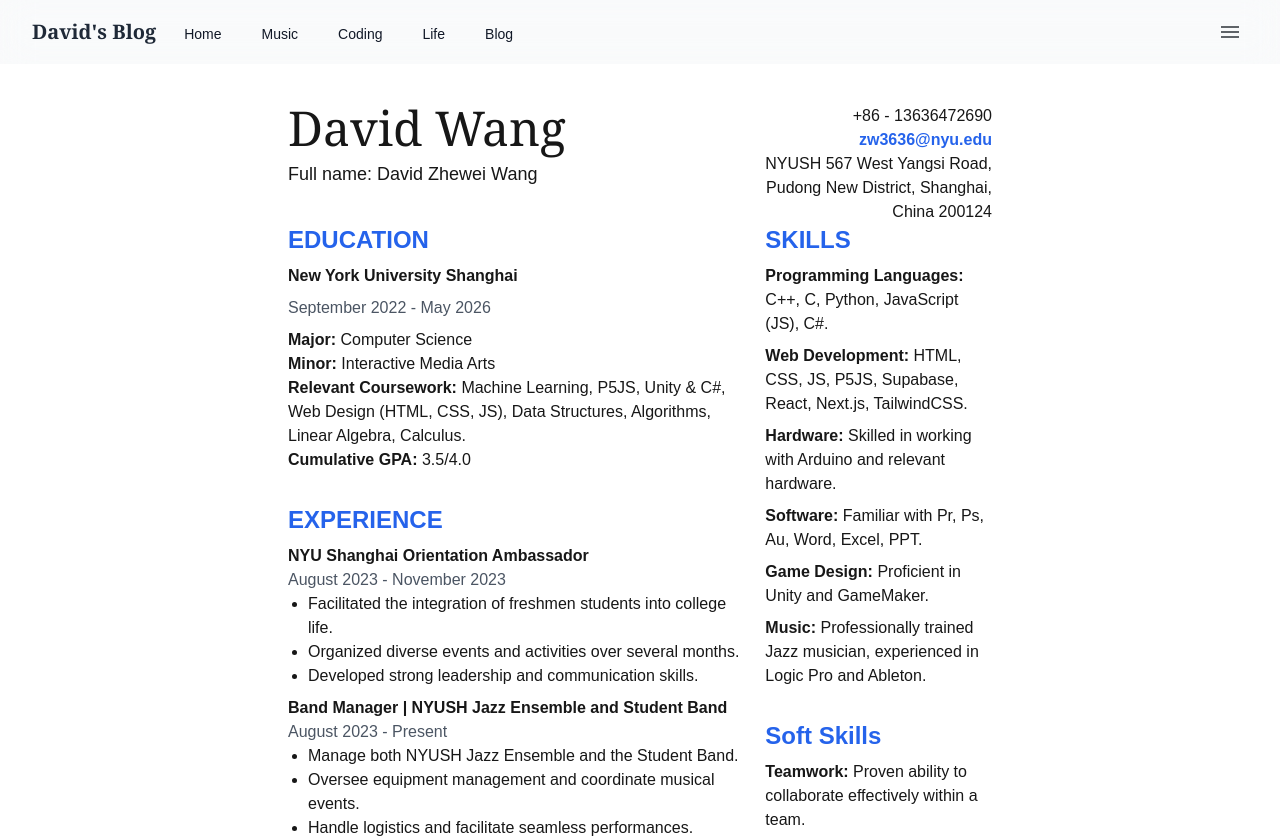
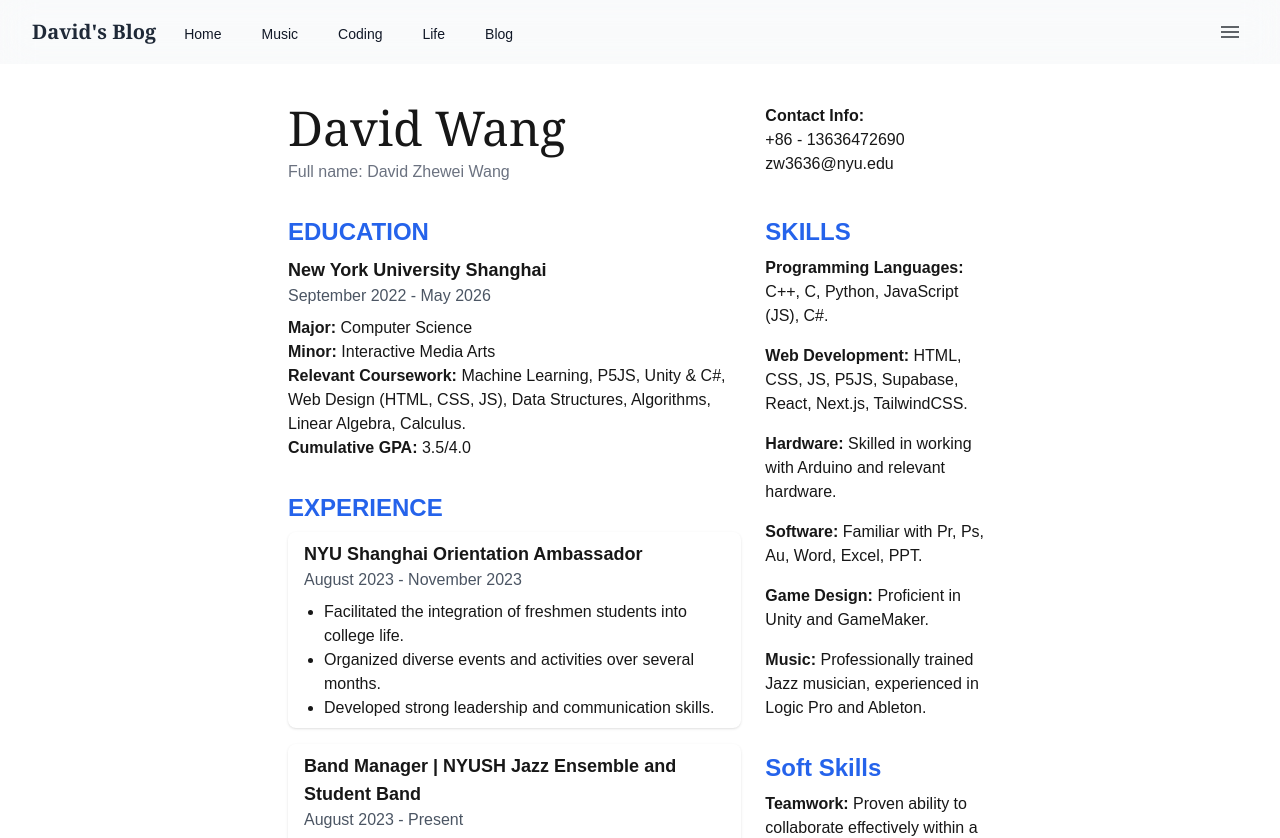
Before and after one commit to WangZhewei1027/david-blog, a Next.js app: page /cv in a window 1280 px wide. Shown: the top 838 px of the page. Built offline with nearby package versions, Linux system fonts and the light colour scheme.

Commit message:
update profile

```diff
--- a/app/cv/page.tsx
+++ b/app/cv/page.tsx
@@ -7,7 +7,7 @@
       <Header />
 
       {/* 主容器 - 左右布局 */}
-      <div className="flex gap-6">
+      <div className="flex gap-6 mt-8">
         {/* 左侧主内容（占比 3） */}
         <div className="w-2/3 space-y-8">
           <Education />
@@ -30,17 +30,16 @@
 function Header() {
   return (
     <div className="flex justify-between items-start gap-6">
-      <div>
+      <div className="w-2/3">
         <h1 className="text-5xl font-serif mb-1">David Wang</h1>
-        <p className="text-lg mt-2">Full name: David Zhewei Wang</p>
+        <p className="text-base text-gray-500 mt-2">
+          Full name: David Zhewei Wang
+        </p>
       </div>
-      <div className="w-1/3 text-right">
-        <p className="text-base m-0">+86 - 13636472690</p>
-        <p className="text-base font-bold text-blue-600 m-0">zw3636@nyu.edu</p>
-        <p className="m-0">
-          NYUSH 567 West Yangsi Road, Pudong New District, Shanghai, China
-          200124
-        </p>
+      <div className="w-1/3 text-left">
+        <strong>Contact Info: </strong>
+        <p className="text-base">+86 - 13636472690</p>
+        <p className="text-base">zw3636@nyu.edu</p>
       </div>
     </div>
   );
@@ -50,9 +49,10 @@
 function Education() {
   return (
     <Section title="EDUCATION">
-      <h3 className="font-bold">New York University Shanghai</h3>
-      <p className="text-gray-600">September 2022 - May 2026</p>
-      <p>
+      <div className="">
+        <h3 className="font-bold text-lg">New York University Shanghai</h3>
+        <p className="text-gray-600 !mt-0">September 2022 - May 2026</p>
+        <p className="mt-2">
           <strong>Major:</strong> Computer Science
           <br />
           <strong>Minor:</strong> Interactive Media Arts
@@ -63,6 +63,7 @@
           <br />
           <strong>Cumulative GPA:</strong> 3.5/4.0
         </p>
+      </div>
     </Section>
   );
 }
@@ -175,7 +176,7 @@
   return (
     <section>
       <h2 className="text-2xl font-semibold text-blue-600">{title}</h2>
-      <div className="mt-2 space-y-2">{children}</div>
+      <div className="mt-2 space-y-4">{children}</div>
     </section>
   );
 }
@@ -183,10 +184,12 @@
 /* ✅ 可复用的 `ExperienceItem` 组件 */
 function ExperienceItem({ role, date, bullets }) {
   return (
-    <div>
-      <h3 className="font-bold">{role}</h3>
+    <div className="px-4 py-2 rounded-lg shadow">
+      <div className="">
+        <h3 className="font-bold text-lg">{role}</h3>
         <p className="text-gray-600">{date}</p>
-      <ul className="list-disc pl-5 text-base">
+      </div>
+      <ul className="list-disc pl-5 text-base mt-2">
         {bullets.map((bullet, index) => (
           <li key={index}>{bullet}</li>
         ))}
--- a/app/ui/profile.tsx
+++ b/app/ui/profile.tsx
@@ -8,7 +8,7 @@
   return (
     <section className="bg-white rounded-lg p-8 flex flex-col flex-1 break-words">
       <div className="hidden md:block">
-        <Image
+        {/* <Image
           src={isHovered ? "/assets/david_smile.jpg" : "/assets/david.jpeg"}
           alt="david's profile picture"
           className="object-cover rounded-full w-full h-full mb-4 transition-all"
@@ -16,6 +16,15 @@
           height={100}
           onMouseEnter={() => setIsHovered(true)}
           onMouseLeave={() => setIsHovered(false)}
+        /> */}
+        <video
+          src={"/assets/david.mp4"}
+          muted
+          autoPlay={true}
+          loop={true}
+          className="object-cover rounded-full w-full h-full mb-4 transition-all"
+          width={100}
+          height={100}
         />
         <div className="inline-block">
           <div className="text-2xl font-bold text-gray-800 mb-0">David</div>
@@ -24,14 +33,24 @@
       </div>
       <div className="flex md:hidden">
         <div className="block h-full md:hidden">
-          <Image
+          {/* <Image
             src={isHovered ? "/assets/david_smile.jpg" : "/assets/david.jpeg"}
+            src={"/assets/david.mp4"}
             alt="david's profile picture"
             className="object-cover rounded-full w-full h-full transition-all"
             width={50}
             height={50}
             onMouseEnter={() => setIsHovered(true)}
             onMouseLeave={() => setIsHovered(false)}
+          /> */}
+          <video
+            src={"/assets/david.mp4"}
+            muted
+            autoPlay={true}
+            loop={true}
+            className="object-cover rounded-full transition-all"
+            width={50}
+            height={50}
           />
         </div>
         <div className="flex flex-col justify-end  ml-4">
--- a/public/posts/sky-wheel/sky-wheel.mdx
+++ b/public/posts/cclab-sky-wheel/cclab-sky-wheel.mdx
@@ -8,11 +8,11 @@
 ---
 
 <div className="flex justify-center mb-4">
-    <video src="/posts/sky-wheel/sky-wheel.mp4" loop muted width={500} height={500} autoPlay playsInline />
+    <video src="/posts/cclab-sky-wheel/sky-wheel.mp4" loop muted width={400} height={400} autoPlay playsInline />
 </div>
 
 
-[https://editor.p5js.org/WangZhewei1027/sketches/eEB5Tp1go](https://editor.p5js.org/WangZhewei1027/sketches/eEB5Tp1go)
+Project Link: [https://editor.p5js.org/WangZhewei1027/sketches/eEB5Tp1go](https://editor.p5js.org/WangZhewei1027/sketches/eEB5Tp1go)
 
 This is a generative animation of a sky wheel, with continuously changing cables and a randomly generated background.
 
```
Also changed, not shown: 2 other files (tests, documents, lock files or other folders). Lines whose indentation alone changed are shown as unchanged.
